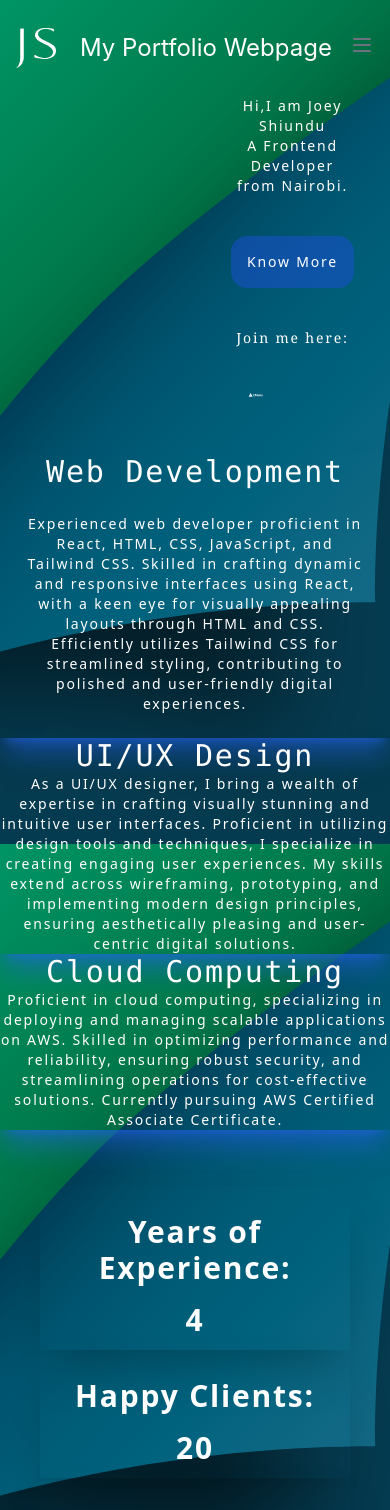
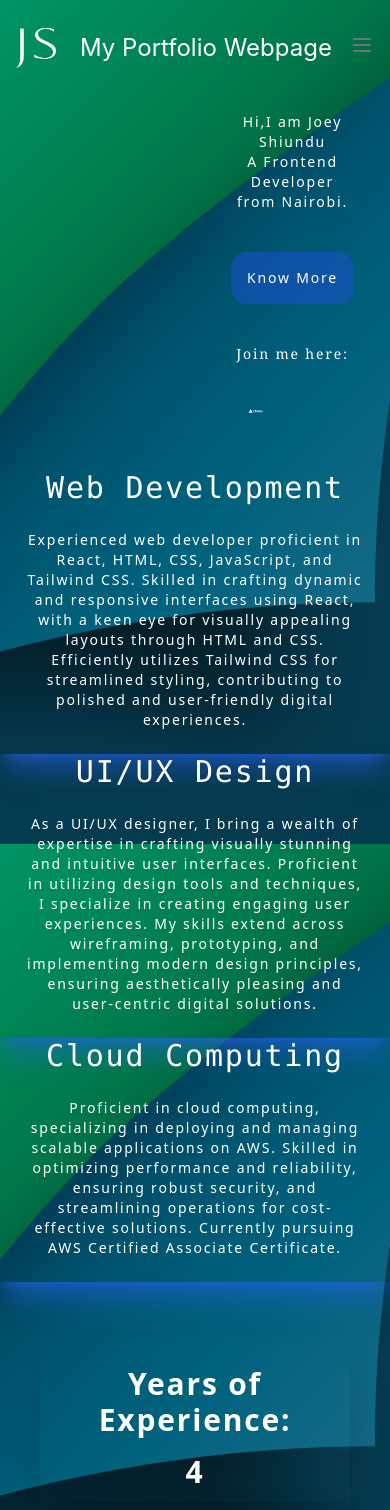
Before and after one commit to joeyshiundu/port, a React (Create React App) app in the folder porto/: page / in a window 390 px wide. Shown: the top 1510 px of the page. Built offline with nearby package versions, Linux system fonts and the light colour scheme.

Commit message:
Update styling and responsiveness in App.js, Hamburger.js, Intro.js, and Slideshow.js

```diff
--- a/porto/src/App.js
+++ b/porto/src/App.js
@@ -16,9 +16,9 @@ function App() {
       <header className='flex justify-between items-center p-4'>
         <div className='flex items-center'>
           <img src='logo.png' alt='Logo' className='w-10 h-10' />
-          <h1 className='text-2xl text-white ml-2 p-4'>My Portfolio Webpage</h1>
+          <h1 className='text-2xl text-white ml-2 p-4 '>My Portfolio Webpage</h1>
         </div>
-        <nav className='flex space-x-4'>
+        <nav className='flex space-x-4 '>
           < Hamburger/>
         </nav>
       </header>
--- /dev/null
+++ b/porto/src/blog.js
@@ -0,0 +1,11 @@
+import React from "react";
+
+const Blog = () => {
+    return (
+        <div className="">
+        <h1>Blog</h1>
+        <p>Coming soon...</p>
+
+        </div>
+    );
+}
--- a/porto/src/hamburger.js
+++ b/porto/src/hamburger.js
@@ -38,8 +38,8 @@ const Hamburger = () => {
       </button>
 
       {isOpen && (
-        <div className="top-0 right-0 mt-2 mr-5 rounded-lg shadow-lg absolute">
-          <ul className='flex animated-menu space-x-4 bg-transparent '>
+        <div className="top-0 right-0 mt-2 mr-5 rounded-lg shadow-lg absolute ">
+          <ul className='flex animated-menu space-x-4 bg-transparent max-md:mt-10 '>
             <li>
               <a href="/contacts" className="block  px-4 py-2 hover:text-gray-800 text-white">Contacts</a>
             </li>
--- a/porto/src/intro.js
+++ b/porto/src/intro.js
@@ -4,7 +4,7 @@ import 'devicon/devicon.min.css';
 
 function Intro() {
     return (
-        <div className='container w-1/2 space-y-10 px-auto text-5xl ml-auto pb-9 max-md:text-sm'>
+        <div className='container w-1/2 space-y-10 px-auto text-5xl ml-auto pb-9 max-md:text-sm max-md:mt-4'>
             <p className='px-10 '>Hi,I am Joey Shiundu<br/>
             A Frontend Developer from Nairobi.</p>
             <button className='bg-blue-700/50 text-white p-4 rounded-2xl'>Know More</button>
--- a/porto/src/slideshow.js
+++ b/porto/src/slideshow.js
@@ -13,10 +13,10 @@ function Slideshow() {
               Experienced web developer proficient in React, HTML, CSS, JavaScript, and Tailwind CSS. Skilled in crafting dynamic and responsive interfaces using React, with a keen eye for visually appealing layouts through HTML and CSS. Efficiently utilizes Tailwind CSS for streamlined styling, contributing to polished and user-friendly digital experiences.</p>
         </div>
         <div className=' container  px-auto text-5xl shadow-xl shadow-blue-600/50 font-mono transition ease-in-out delay-150 hover:-translate-y-1 hover:scale-110 max-md:text-3xl hover:bg-blue-500/50 duration-500 ...'>UI/UX Design
-            <p className="text-sm font-sans">As a UI/UX designer, I bring a wealth of expertise in crafting visually stunning and intuitive user interfaces. Proficient in utilizing design tools and techniques, I specialize in creating engaging user experiences. My skills extend across wireframing, prototyping, and implementing modern design principles, ensuring aesthetically pleasing and user-centric digital solutions.</p>
+            <p className="text-sm font-sans p-6 ">As a UI/UX designer, I bring a wealth of expertise in crafting visually stunning and intuitive user interfaces. Proficient in utilizing design tools and techniques, I specialize in creating engaging user experiences. My skills extend across wireframing, prototyping, and implementing modern design principles, ensuring aesthetically pleasing and user-centric digital solutions.</p>
         </div>
         <div className=' container px-auto text-5xl shadow-xl font-mono shadow-blue-600/50 transition ease-in-out delay-150  hover:-translate-y-1 hover:scale-110 max-md:text-3xl hover:bg-blue-500/50 duration-500 ... '>Cloud Computing
-            <p className="text-sm font-sans">
+            <p className="text-sm font-sans p-6 ">
             Proficient in cloud computing, specializing in deploying and managing scalable applications on AWS. Skilled in optimizing performance and reliability, ensuring robust security, and streamlining operations for cost-effective solutions. Currently pursuing AWS Certified Associate Certificate.
         </p>
         </div>
```
